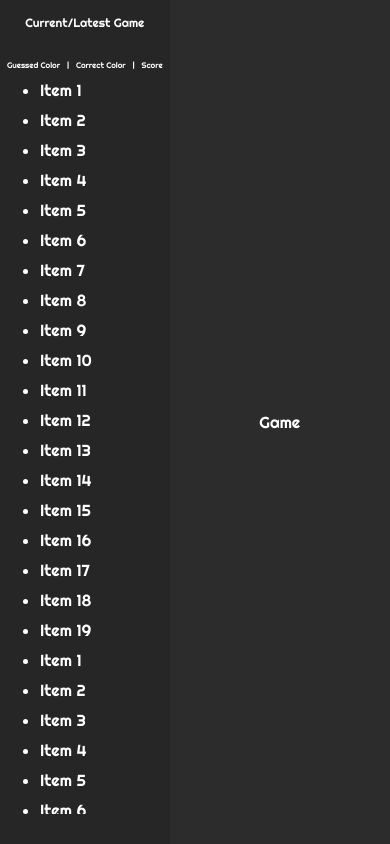
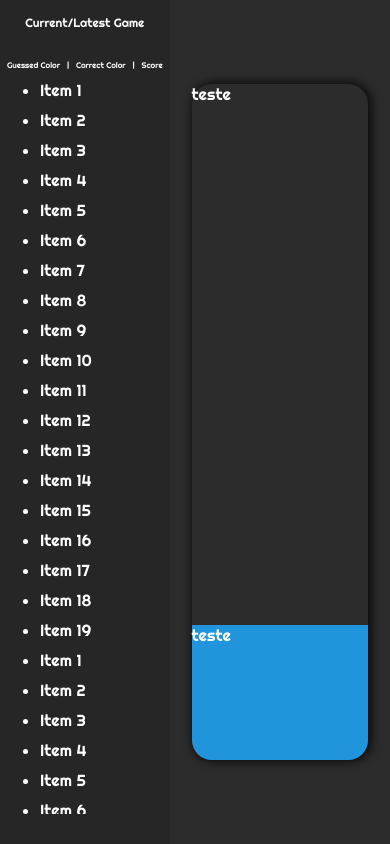
Before and after one commit to CaioMassola/react-hexadecimal-game, a React (Vite) app: page / in a window 390 px wide. Built offline with nearby package versions, Linux system fonts and the light colour scheme.

Commit message:
implements: card game template

```diff
--- a/src/App.css
+++ b/src/App.css
@@ -1,12 +1,18 @@
+
 * {
+
   margin: 0;
   font-family: 'Righteous', cursive;
-  color: #fff;
+  color: var(--text);
 }
 
 body {
-  background-color: #2C2C2C;
+  background-color: var(--bg);
 }
+
+/* body p {
+  text-shadow: 0 0 5px aqua;
+} */
 
 .container {
   display: flex;
--- a/src/App.tsx
+++ b/src/App.tsx
@@ -1,20 +1,19 @@
 import { useState } from 'react'
 import './App.css'
+import CardGame from './components/card-game'
 import Sidebar from './components/sidebar'
 
-function App() {
+const App = () => {
 
   return (
     <div className='container'>
       <Sidebar />
       <div className='game-container'>
-        <div className='card'>
-          <p>Game</p>
-        </div>
+        <CardGame />
       </div>
     </div>
 
   )
 }
 
-export default App
+export default App;
--- /dev/null
+++ b/src/components/card-game/index.tsx
@@ -0,0 +1,17 @@
+import './styles/style.css';
+import './styles/media-queries.css'
+
+const CardGame = () => {
+    return (
+        <div className='card'>
+            <div className='card-game'>
+                <p>teste</p>
+            </div>
+            <div className='card-help'>
+            <p>teste</p>
+            </div>
+        </div>
+    )
+}
+
+export default CardGame;
--- /dev/null
+++ b/src/components/card-game/styles/media-queries.css
@@ -0,0 +1,38 @@
+/*iPads, Tablets */
+@media (min-width: 481px) and (max-width: 768px) {
+    .card {
+        display: flex;
+        flex-direction: column;
+    }
+
+    .card-game {
+        width: 100%;
+        height: 80%;
+    }
+
+    .card-help {
+        height: 20%;
+        width: 100%;
+        border-top-right-radius: 0;
+        border-bottom-left-radius: 20px;
+    }
+}
+
+/*Smartphone */
+@media (min-width: 320px) and (max-width: 480px) {
+    .card {
+        flex-direction: column;
+    }
+
+    .card-game {
+        width: 100%;
+        height: 80%;
+    }
+
+    .card-help {
+        height: 20%;
+        width: 100%;
+        border-top-right-radius: 0;
+        border-bottom-left-radius: 20px;
+    }
+}
--- /dev/null
+++ b/src/components/card-game/styles/style.css
@@ -0,0 +1,30 @@
+.card {
+    display: flex;
+    flex-direction: row;
+    width: 80%;
+    height: 80%;
+    background-color: var(--card-bg);
+    border-radius: 20px;
+    -webkit-border-radius: 20px;
+    -moz-border-radius: 20px;
+    -ms-border-radius: 20px;
+    -o-border-radius: 20px;
+    -webkit-box-shadow: 2px 0px 10px 2px var(--card-shadow);
+    -moz-box-shadow: 2px 0px 10px 2px var(--card-shadow);
+    box-shadow: 2px 0px 10px 2px var(--card-shadow);
+}
+
+.card-game {
+    display: flex;
+    width: 70%;
+    border-top-left-radius: 20px;
+    border-bottom-left-radius: 20px;
+}
+
+.card-help {
+    display: flex;
+    width: 30%;
+    background-color: var( --card-help-bg);
+    border-top-right-radius: 20px;
+    border-bottom-right-radius: 20px;
+}
--- a/src/components/sidebar/index.tsx
+++ b/src/components/sidebar/index.tsx
@@ -1,5 +1,5 @@
-import './style/style.css'
-import './style/media-queries.css'
+import './styles/style.css'
+import './styles/media-queries.css'
 
 const Sidebar = () => {
   return (
--- a/src/components/sidebar/style/style.css
+++ b/src/components/sidebar/styles/style.css
@@ -2,7 +2,7 @@
 
   height: 100vh;
   width: 550px;
-  background-color: #262626;
+  background-color: var(--sidebar-bg);
 }
 
 .header {
@@ -41,11 +41,11 @@ li {
 }
 
 ::-webkit-scrollbar {
-  width: 5px;
+  width: 8px;
 }
 
 ::-webkit-scrollbar-track {
-  box-shadow: inset 0 0 2px grey;
+  box-shadow: inset 0 0 2px var(--scroll-border);
   border-radius: 5px;
   -webkit-border-radius: 5px;
   -moz-border-radius: 5px;
@@ -54,10 +54,11 @@ li {
 }
 
 ::-webkit-scrollbar-thumb {
-  background: #fff;
+  background: var(--scroll-bg);
   border-radius: 10px;
 }
 
 ::-webkit-scrollbar-thumb:hover {
-  background: #fff
+  background: var(--scroll-hover);
+
 }
--- /dev/null
+++ b/src/global/styles/global.css
@@ -0,0 +1,11 @@
+:root {
+    --bg: #2C2C2C;
+    --text: #ffffff;
+    --sidebar-bg: #262626;
+    --scroll-border: #808080;
+    --scroll-hover: #ffffff;
+    --scroll-bg: #2095DB;
+    --card-bg: #2C2C2C;
+    --card-shadow: #000000bf;
+    --card-help-bg: #2095DB;
+  }
--- a/src/main.tsx
+++ b/src/main.tsx
@@ -1,5 +1,7 @@
-import ReactDOM from 'react-dom/client'
-import App from './App'
+
+import App from './App';
+import './global/styles/global.css';
+import ReactDOM from 'react-dom/client';
 
 ReactDOM.createRoot(document.getElementById('root') as HTMLElement).render(
     <App />
```
Also changed, not shown: src/components/sidebar/styles/media-queries.css (renamed from src/components/sidebar/style/media-queries.css).
